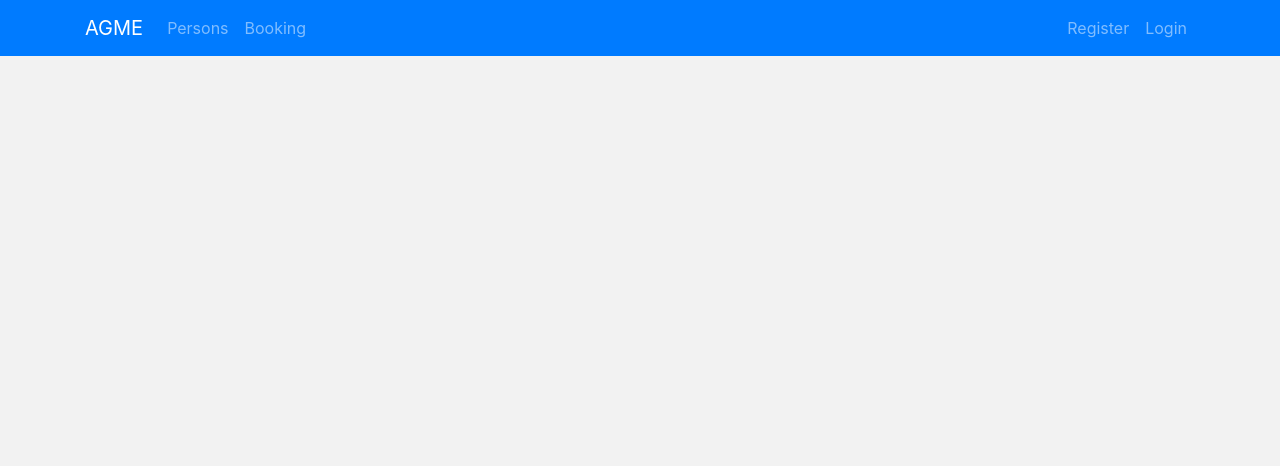
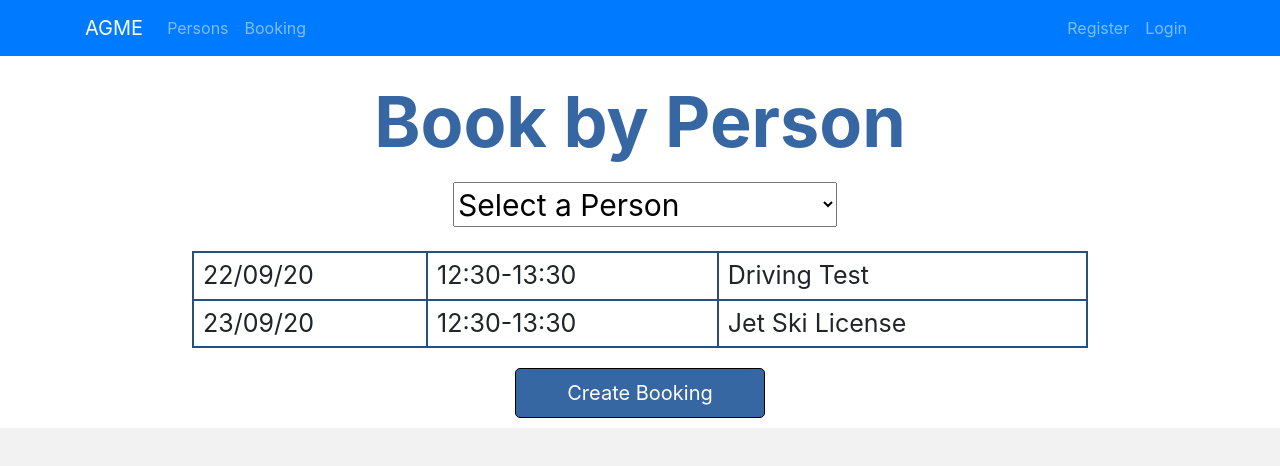
Before and after one commit to RMIT-SEPT/majorproject-1-fri-10-30-1, a React (Create React App) app in the folder FrontEnd/septapp/: page /byPerson in a window 1280 px wide. Shown: the top 466 px of the page. Built offline with nearby package versions, Linux system fonts and the light colour scheme.

Commit message:
Created basic bookByPerson and ByService templates

```diff
--- a/FrontEnd/septapp/src/App.js
+++ b/FrontEnd/septapp/src/App.js
@@ -1,14 +1,19 @@
 import React from 'react';
-import Dashboard from './components/Dashboard';
-import Booking from './components/Booking';
-import Welcome from './components/Welcome';
-import Header from './components/Layout/Header';
+
 import "bootstrap/dist/css/bootstrap.min.css";
 import './style.css';
 import {BrowserRouter as Router, Route} from "react-router-dom";
-import AddPerson from './components/Persons/AddPerson';
+
 import {Provider} from "react-redux";
 import store from './store';
+
+import Header from './components/Layout/Header';
+import Dashboard from './components/Dashboard';
+import AddPerson from './components/Persons/AddPerson';
+import Booking from './components/Booking';
+import Welcome from './components/Welcome';
+import ByPerson from "./components/Bookings/ByPerson";
+import ByService from "./components/Bookings/ByService";
 
 function App() {
   return (
@@ -20,6 +25,8 @@ function App() {
         <Route exact path="/dashboard" component={Dashboard} />
         <Route exact path="/addPerson" component={AddPerson} />
         <Route exact path="/booking" component={Booking} />
+        <Route exact path="/byPerson" component={ByPerson} />
+        <Route exact path="/byService" component={ByService} />
     </div>
     </Router>
     </Provider>
--- a/FrontEnd/septapp/src/components/Booking.js
+++ b/FrontEnd/septapp/src/components/Booking.js
@@ -7,20 +7,20 @@ class Booking extends Component {
         return (
             <div>
                 <h2>Booking</h2>
-                {/*<p>making space</p>*/}
+
+                <a href="/byService">
                 <button id="serviceButton" className="bookType" onClick="createContent('serviceButton')">
                     Book by Service
                 </button>
+                </a>
+
+                <a href="/byPerson">
                 <button id="personButton" className="bookType" onClick="createContent('personButton')">
                     Book by Person
                 </button>
+                </a>
+            </div>)
 
-                <div id="content">
-                    <select name="dropdown" id="dropdown"></select>
-                    <table id="sessionTable"></table>
-                    <button id="createBooking">Create Booking</button>
-                </div>
-            </div>)
         let serviceBtn = "serviceButton";
         let personBtn = "personButton";
 
--- /dev/null
+++ b/FrontEnd/septapp/src/components/Bookings/ByPerson.js
@@ -0,0 +1,35 @@
+import React, { Component } from 'react'
+
+class byPerson extends Component {
+    render() {
+        return (
+            <div id="content">
+                <h2>Book by Person</h2>
+                <select name="dropdown" id="dropdown">
+                    <option class="placeholder" disabled selected >Select a Person</option>
+                    <option>Jim Smith</option>
+                    <option>John Thompson</option>
+                </select>
+
+                <br></br><br></br>
+
+
+                <table id="sessionTable">
+                    <tr>
+                        <td>22/09/20</td>
+                        <td>12:30-13:30</td>
+                        <td>Driving Test</td>
+                    </tr>
+                    <tr>
+                        <td>23/09/20</td>
+                        <td>12:30-13:30</td>
+                        <td>Jet Ski License</td>
+                    </tr>
+                </table>
+
+                <button id="createBooking">Create Booking</button>
+            </div>
+        )
+    }
+}
+export default byPerson;
--- /dev/null
+++ b/FrontEnd/septapp/src/components/Bookings/ByService.js
@@ -0,0 +1,39 @@
+import React, { Component } from 'react'
+
+class byPerson extends Component {
+    render() {
+        return (
+                <div id="content">
+                    <h2>Book by Service</h2>
+                    <select name="dropdown" id="dropdown">
+                        <option disabled selected>Select a Service</option>
+                        <option>Driving Test</option>
+                        <option>Jet Ski License</option>
+                    </select>
+
+                    <br></br><br></br>
+
+                    <table id="sessionTable">
+                        <tr>
+                            <td>22/09/20</td>
+                            <td>12:30-13:30</td>
+                            <td>Jim Smith</td>
+                        </tr>
+                        <tr>
+                            <td>23/09/20</td>
+                            <td>12:30-13:30</td>
+                            <td>John Thompson</td>
+                        </tr>
+                        <tr>
+                            <td>24/09/20</td>
+                            <td>12:30-13:30</td>
+                            <td>Cooper Jones</td>
+                        </tr>
+                    </table>
+
+                    <button id="createBooking">Create Booking</button>
+                </div>
+        )
+    }
+}
+export default byPerson;
--- a/FrontEnd/septapp/src/style.css
+++ b/FrontEnd/septapp/src/style.css
@@ -56,12 +56,10 @@ button:hover {
 }
 
 #content{
-    display: none;
-    width: 60%;
-    text-align: left;
-    align-items: left;
-    background: rgb(235, 235, 235);
-    margin: 1% 0 0 0;
+    /*display: none;*/
+    /*width: 60%;*/
+    text-align: center;
+    align-items: center;
 }
 h6{
     margin: 10px 0 8px 10px;
@@ -77,3 +75,28 @@ h6{
 #createBooking{
     margin: 20px 10px 10px 10px;
 }
+
+table{
+    font-size: 25px;
+    border-color: #284f7e;
+    width: 70%;
+    margin-left: auto;
+    margin-right: auto;
+}
+
+tr:hover{
+    background-color: lightsteelblue;
+    color: white;
+    cursor: pointer;
+}
+
+td{
+    text-align: left;
+    padding: 4px 4px 4px 1%;
+    border: solid 2px #284f7e;
+    margin-left: 50px;
+}
+
+.placeholder{
+    display: none;
+}
```
